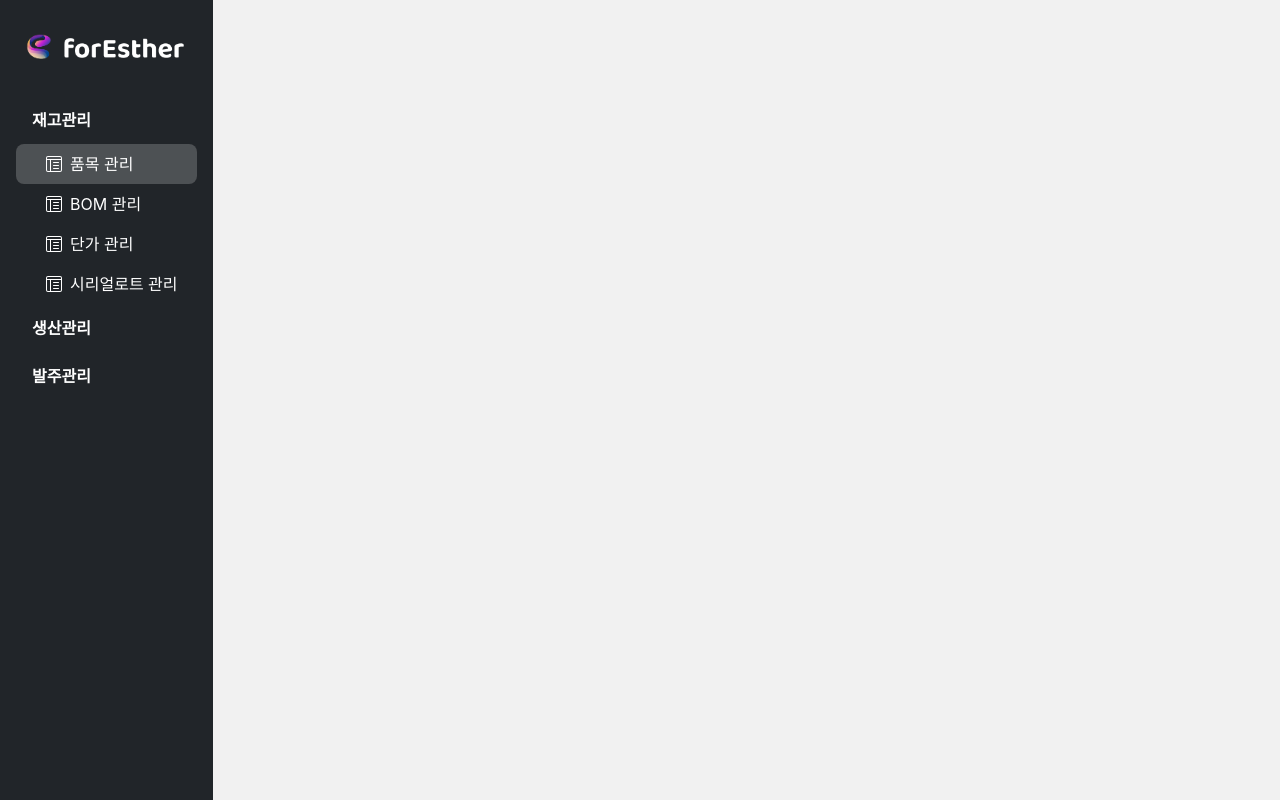
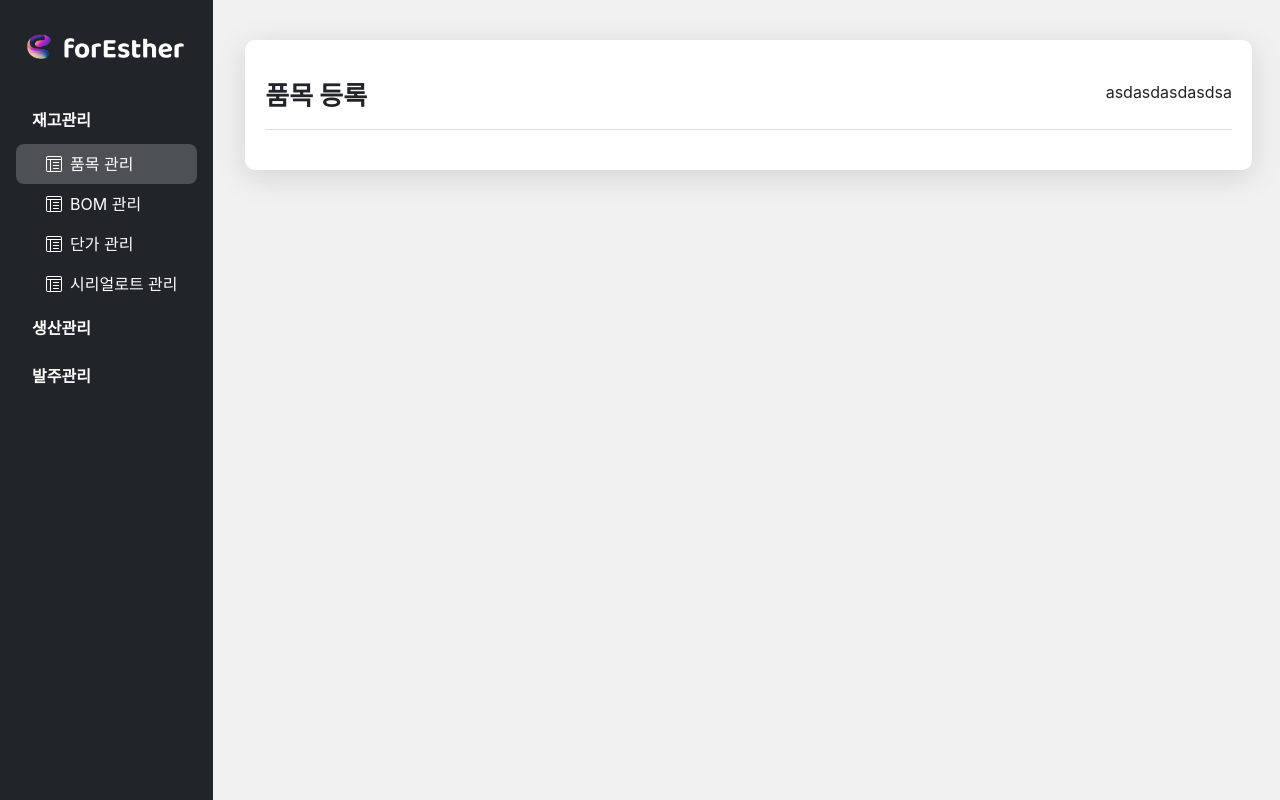
Before and after one commit to soyoung1122/forEsther_v2, a React (Create React App) app in the folder client/: page /items/register in a window 1280 px wide. Built offline with nearby package versions, Linux system fonts and the light colour scheme.

Commit message:
[ADD] item register 페이지 생성

```diff
--- /dev/null
+++ b/client/src/pages/item/RegisterPage.jsx
@@ -0,0 +1,16 @@
+import PageCard from "../../components/page/PageCard";
+import PageHeader from "../../components/page/PageHeader";
+import PageTitle from "../../components/page/PageTitle";
+
+const RegisterPage = () => {
+  return (
+    <PageCard>
+      <PageHeader>
+        <PageTitle value="품목 등록"/>
+        asdasdasdasdsa
+      </PageHeader>
+    </PageCard>
+  )
+}
+
+export default RegisterPage;
```
Also changed, not shown: client/src/routers/routes.js (+6 -1 lines).
